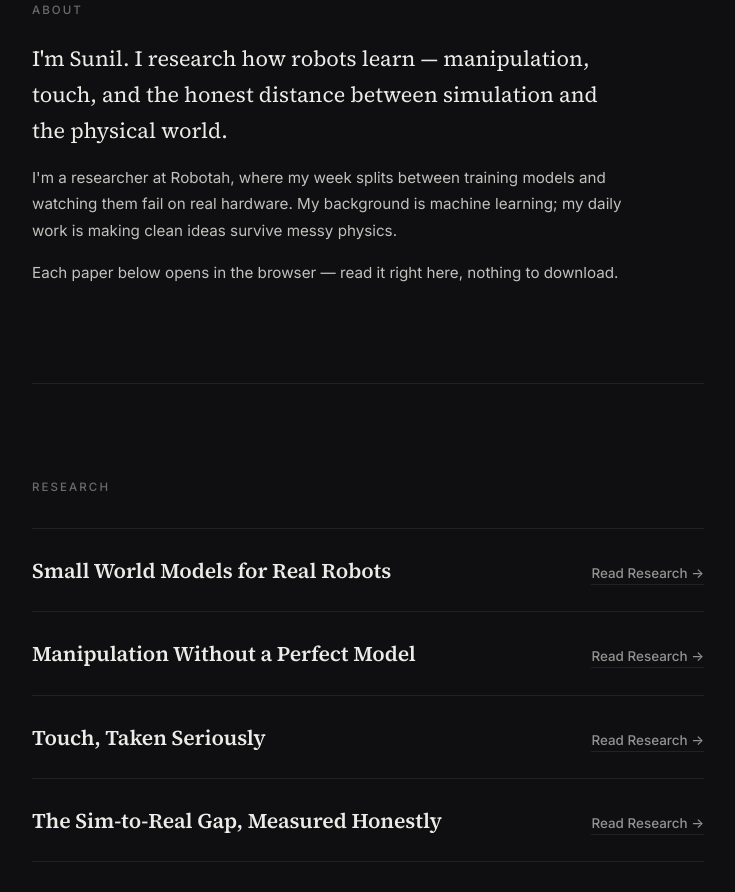
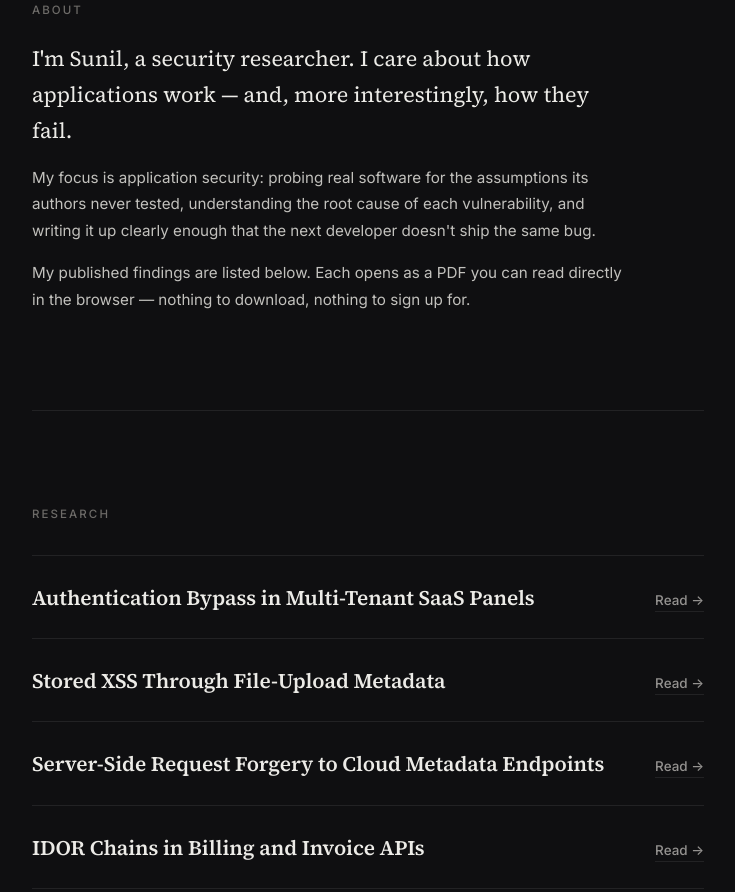
Before and after one commit to teslathegoat/robot, a plain HTML site: page index.html in a window 1280 px wide. Shown: the part 130-1022 px from the top of the page, without its empty margins (272-1007 px from the left). Drawn offline with Linux system fonts and the light colour scheme.

Commit message:
Update index.html

```diff
--- a/index.html
+++ b/index.html
@@ -5,8 +5,8 @@
 <meta name="viewport" content="width=device-width, initial-scale=1.0">
 <meta name="color-scheme" content="dark">
 <meta name="theme-color" content="#0f0f11">
-<title>Sunil — Research</title>
-<meta name="description" content="Personal research page of Sunil — robot learning, manipulation, tactile perception, and the sim-to-real gap.">
+<title>Sunil — Security Research</title>
+<meta name="description" content="Personal website of Sunil — security researcher focused on application security and vulnerability research.">
 <link rel="preconnect" href="https://fonts.googleapis.com">
 <link rel="preconnect" href="https://fonts.gstatic.com" crossorigin>
 <link href="https://fonts.googleapis.com/css2?family=Inter:wght@400;500&family=Source+Serif+4:ital,opsz,wght@0,8..60,400;0,8..60,600&display=swap" rel="stylesheet">
@@ -50,15 +50,14 @@ nav a:hover{color:var(--ink)}
 .label{font:500 .72rem var(--sans);letter-spacing:.18em;text-transform:uppercase;color:var(--faint)}
 .lede{font:400 clamp(1.2rem,2.4vw,1.35rem)/1.66 var(--serif);color:var(--ink);max-width:52ch;margin-top:24px}
 .body-p{font:400 .95rem/1.75 var(--sans);color:var(--body);max-width:62ch;margin-top:16px}
-.sec-intro{font:400 .94rem/1.7 var(--sans);color:var(--mut);max-width:56ch;margin-top:22px}
 
-/* ---------- research list (titles only) ---------- */
+/* ---------- research list (title + Read link only) ---------- */
 .work-list{margin-top:34px}
-.work{display:flex;align-items:baseline;justify-content:space-between;gap:16px 28px;flex-wrap:wrap;
+.work{display:flex;align-items:baseline;justify-content:space-between;gap:14px 28px;flex-wrap:wrap;
   padding:22px 0;border-top:1px solid var(--line)}
 .work:last-child{border-bottom:1px solid var(--line)}
 .work h2{margin:0}
-.work h2 a{font:600 clamp(1.15rem,2.2vw,1.32rem)/1.4 var(--serif);color:var(--ink);
+.work h2 a{font:600 clamp(1.12rem,2.2vw,1.3rem)/1.4 var(--serif);color:var(--ink);
   text-decoration:none;letter-spacing:-.005em;transition:color .18s}
 .work h2 a:hover{color:#fff;text-decoration:underline;text-underline-offset:4px;
   text-decoration-thickness:1px;text-decoration-color:rgba(255,255,255,.35)}
@@ -141,13 +140,14 @@ footer{margin-top:96px;border-top:1px solid var(--line)}
 
     <section id="about" class="sec reveal">
       <p class="label">About</p>
-      <p class="lede">I'm Sunil. I research how robots learn — manipulation, touch,
-        and the honest distance between simulation and the physical world.</p>
-      <p class="body-p">I'm a researcher at Robotah, where my week splits between training models
-        and watching them fail on real hardware. My background is machine learning; my daily work
-        is making clean ideas survive messy physics.</p>
-      <p class="body-p">Each paper below opens in the browser — read it right here,
-        nothing to download.</p>
+      <p class="lede">I'm Sunil, a security researcher. I care about how applications
+        work — and, more interestingly, how they fail.</p>
+      <p class="body-p">My focus is application security: probing real software for the
+        assumptions its authors never tested, understanding the root cause of each
+        vulnerability, and writing it up clearly enough that the next developer
+        doesn't ship the same bug.</p>
+      <p class="body-p">My published findings are listed below. Each opens as a PDF
+        you can read directly in the browser — nothing to download, nothing to sign up for.</p>
     </section>
 
     <section id="research" class="sec reveal">
@@ -157,8 +157,8 @@ footer{margin-top:96px;border-top:1px solid var(--line)}
 
     <section id="contact" class="sec reveal">
       <p class="label">Contact</p>
-      <p class="sec-intro">The fastest way to reach me is email — I read everything myself
-        and usually reply within a day or two.</p>
+      <p class="body-p" style="margin-top:30px">For responsible disclosure questions, collaboration,
+        or anything else — email is fastest.</p>
 
       <!-- Replace the X handle below with your real profile -->
       <dl class="facts">
@@ -181,40 +181,45 @@ footer{margin-top:96px;border-top:1px solid var(--line)}
 
 <script>
 /* ================================================================
-   Sunil — personal research site (single file, no build step)
+   ADD / EDIT RESEARCH POSTS HERE  —  this is the only part you touch
+   ----------------------------------------------------------------
+   To publish a new paper, add one entry to the list below:
 
-   Routing: reading pages live at hash routes that mirror the
-   /research/{slug}/read path pattern, e.g.
+       { slug: "my-new-bug",
+         title: "Authentication Bypass in Example Panel",
+         pdf:   "https://your-site.com/papers/my-new-bug.pdf" },
 
-       index.html#/research/ai/read
+   • slug  → becomes the page URL:  #/research/my-new-bug/read
+             (use lowercase letters, numbers and hyphens)
+   • title → shown in the Research list and on the reading page
+   • pdf   → direct link to the hosted PDF, embedded on the page
 
-   Each entry shows only its title on the homepage; opening it
-   embeds the corresponding PDF directly in the reading page.
+   The list and the reading pages update automatically —
+   no other code needs to change.
 
-   To customize: edit the RESEARCH array below — set `pdf` to the
-   URL of each hosted paper PDF. The URLs here are placeholders.
+   The PDF URLs below are placeholders; replace them with your own.
    ================================================================ */
 "use strict";
 
 const RESEARCH = [
   {
-    slug: "ai",
-    title: "Small World Models for Real Robots",
+    slug: "auth-bypass",
+    title: "Authentication Bypass in Multi-Tenant SaaS Panels",
     pdf: "https://pdfobject.com/pdf/sample.pdf"
   },
   {
-    slug: "robotics",
-    title: "Manipulation Without a Perfect Model",
+    slug: "xss-upload",
+    title: "Stored XSS Through File-Upload Metadata",
     pdf: "https://www.w3.org/WAI/ER/tests/xhtml/testfiles/resources/pdf/dummy.pdf"
   },
   {
-    slug: "perception",
-    title: "Touch, Taken Seriously",
+    slug: "ssrf-metadata",
+    title: "Server-Side Request Forgery to Cloud Metadata Endpoints",
     pdf: "https://pdfobject.com/pdf/sample.pdf"
   },
   {
-    slug: "sim2real",
-    title: "The Sim-to-Real Gap, Measured Honestly",
+    slug: "idor-billing",
+    title: "IDOR Chains in Billing and Invoice APIs",
     pdf: "https://www.w3.org/WAI/ER/tests/xhtml/testfiles/resources/pdf/dummy.pdf"
   }
 ];
@@ -242,12 +247,12 @@ function scrollToSection(target){
   if (el) el.scrollIntoView({behavior:"smooth", block:"start"});
 }
 
-/* ---------------- research list (titles only) ---------------- */
+/* ---------------- research list (title + Read) ---------------- */
 function buildList(){
   document.getElementById("workList").innerHTML = RESEARCH.map(r => `
     <article class="work">
       <h2><a href="#/research/${r.slug}/read">${r.title}</a></h2>
-      <a class="rlink" href="#/research/${r.slug}/read">Read Research →</a>
+      <a class="rlink" href="#/research/${r.slug}/read">Read →</a>
     </article>`).join("");
 }
 
@@ -295,7 +300,7 @@ function showReading(r, badSlug){
 function showHome(){
   const wasReading = (view === "reading");
   view = "home";
-  document.title = "Sunil — Research";
+  document.title = "Sunil — Security Research";
   readEl.hidden = true;
   homeEl.hidden = false;
   if (pendingScroll != null){
```
